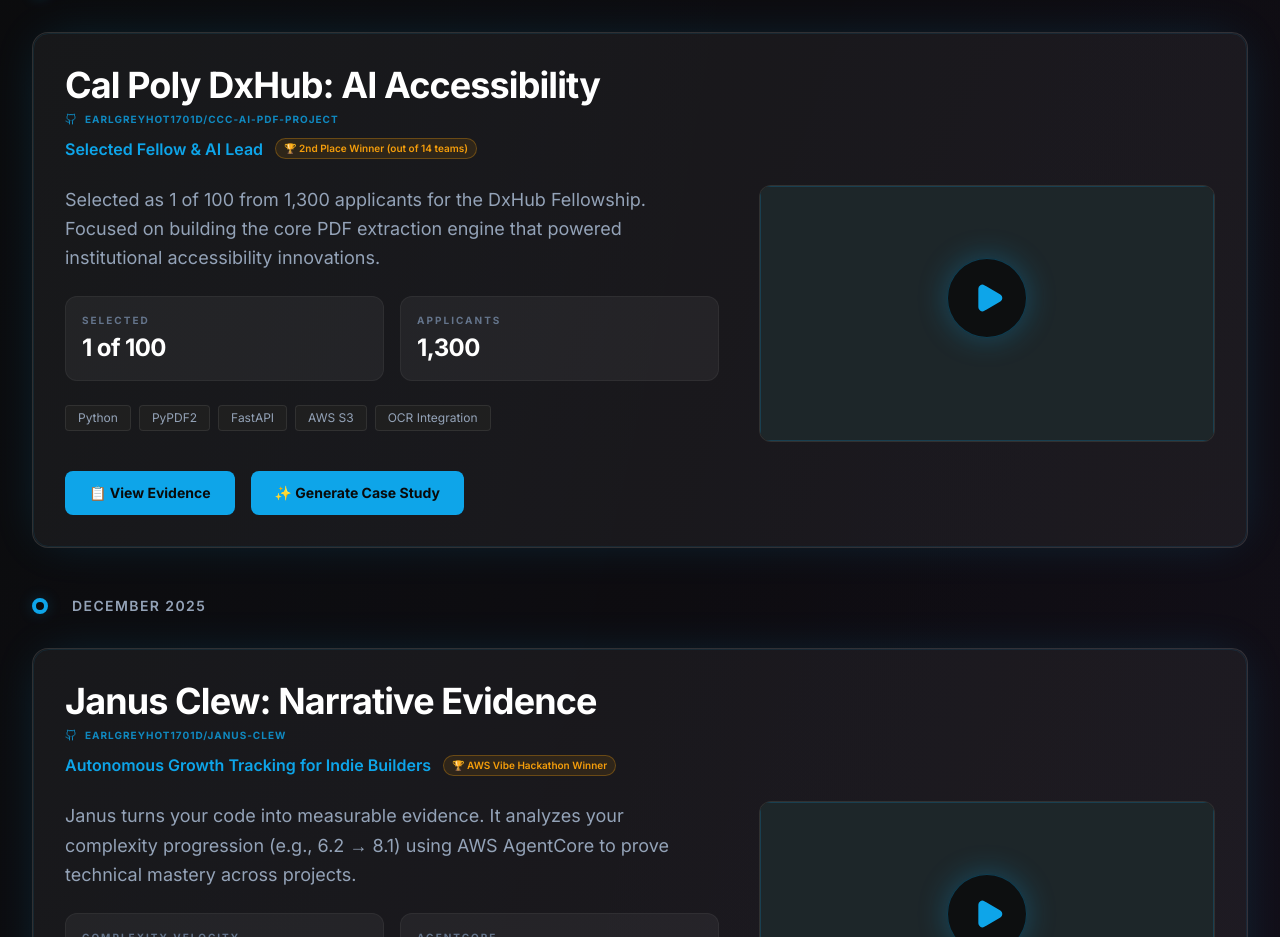
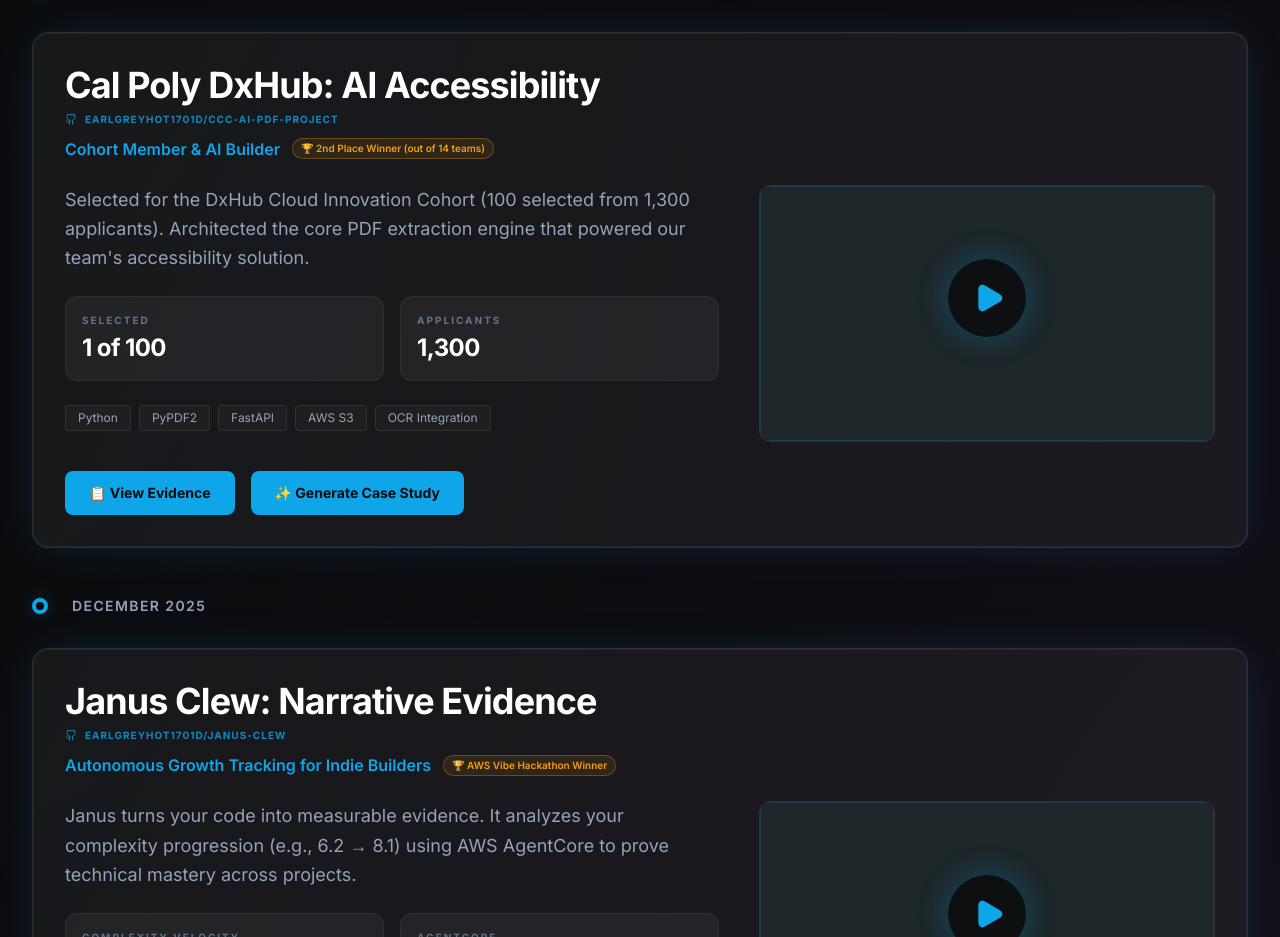
Before and after one commit to earlgreyhot1701D/beyondthedocket, a React (Vite) app: page / in a window 1280 px wide. Shown: the part 2321-3258 px from the top of the page. Built offline with nearby package versions, Linux system fonts and the light colour scheme; no server answers.

Commit message:
Polish: Update Cal Poly title to 'Cohort Member & AI Builder' 📝

```diff
--- a/src/data/timeline.ts
+++ b/src/data/timeline.ts
@@ -39,9 +39,9 @@
         id: 'pdf-extractor',
         date: 'August 2025',
         title: 'Cal Poly DxHub: AI Accessibility',
-        subtitle: 'Selected Fellow & AI Lead',
+        subtitle: 'Cohort Member & AI Builder',
         badge: { text: '🏆 2nd Place Winner (out of 14 teams)', type: 'winner' },
-        description: 'Selected as 1 of 100 from 1,300 applicants for the DxHub Fellowship. Focused on building the core PDF extraction engine that powered institutional accessibility innovations.',
+        description: 'Selected for the DxHub Cloud Innovation Cohort (100 selected from 1,300 applicants). Architected the core PDF extraction engine that powered our team\'s accessibility solution.',
         videoUrl: 'https://youtu.be/fUj6u3S_Hsg',
         stats: [
             { label: 'Selected', value: '1 of 100' },
@@ -60,7 +60,7 @@
 Institutional accessibility often fails at the document level. Manually tagging thousands of PDFs for screen readers is a multi-year, multi-million dollar problem.
 
 ## What I Built
-As one of 100 selected fellows from an applicant pool of 1,300, I was tasked with solving the extraction layer of a larger accessibility suite. I built a Python-based engine that identifies structural elements (headings, tables, lists) within complex academic PDFs with high precision.
+As a member of the Cloud Innovation Cohort (selected 1 of 100), I was tasked with solving the extraction layer of a larger accessibility suite. I engineered a Python-based system that identifies structural elements (headings, tables, lists) within complex academic PDFs with high precision.
 
 ## The Result
 My team secured **2nd Place out of 14 high-performance teams**. The system reduced the manual effort for document tagging by approximately 85%, providing a scalable path for institutional compliance.
```
Also changed, not shown: 1 other file (tests, documents, lock files or other folders).
